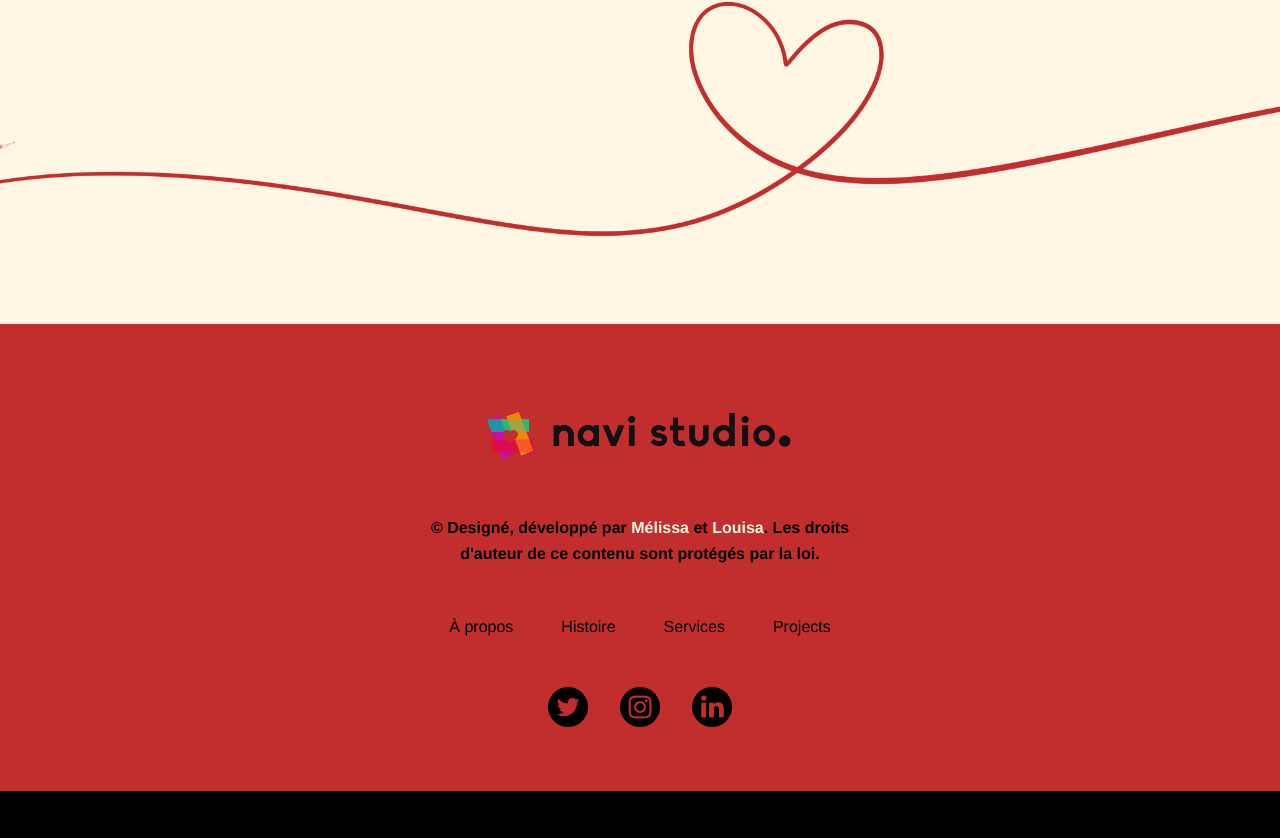
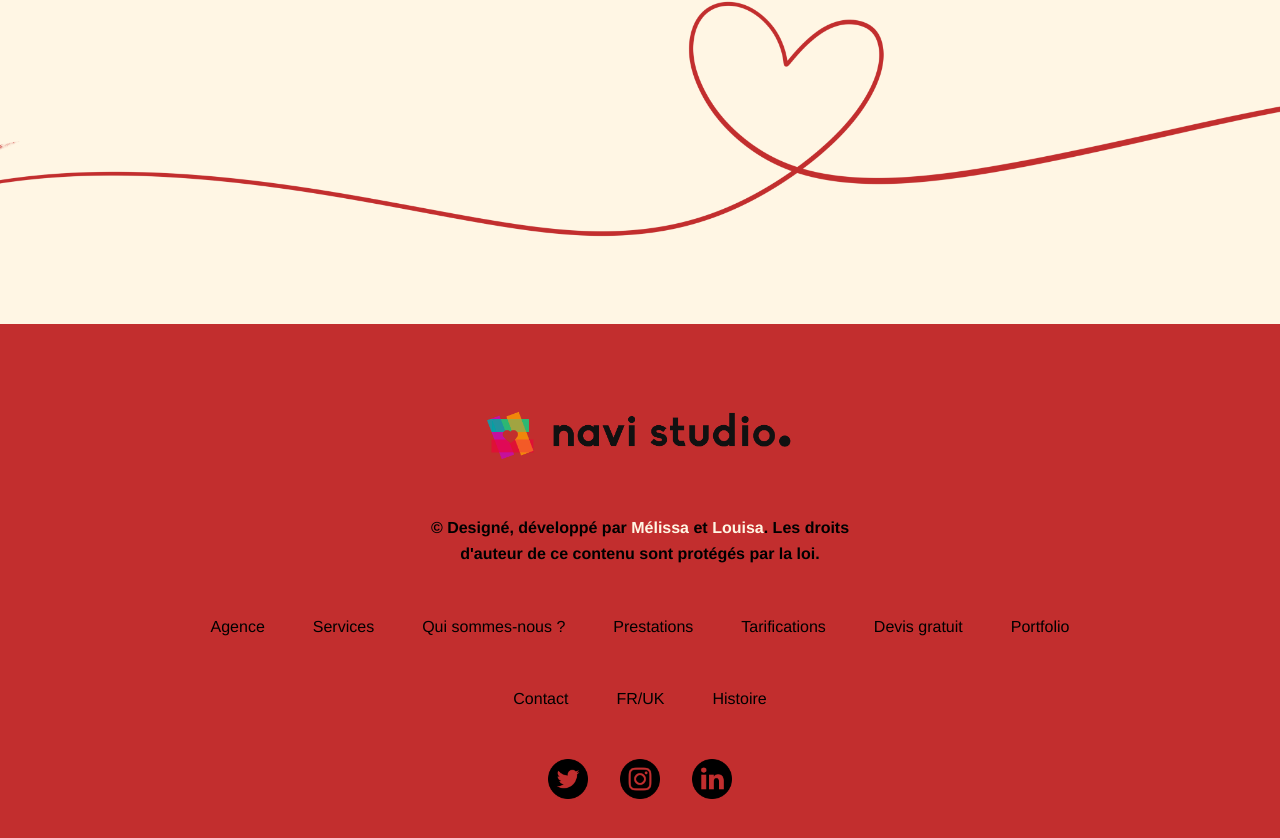
Before and after one commit to franzhopp/v3q, a React (Vite) app: page /services in a window 1280 px wide. Shown: the part 3367-4205 px from the top of the page. Before the commit the page ends 4158 px from the top, so only its background shows below. Built offline with nearby package versions, Linux system fonts and the light colour scheme; a web font is replaced by a local one.

Commit message:
[ADD] change links footer

```diff
--- a/src/Components/Footer/footer.jsx
+++ b/src/Components/Footer/footer.jsx
@@ -25,37 +25,82 @@ const Footer = () => {
             <li>
               <a
                 id="about"
-                className="text-black transition hover:text-gray-700/75"
+                className="text-black transition hover:text-0C3E78"
                 href="/"
               >
-                À propos
+                Agence
               </a>
             </li>
-
             <li>
               <a
-                className="text-black transition hover:text-gray-700/75"
-                href="/"
-              >
-                Histoire
-              </a>
-            </li>
-
-            <li>
-              <a
-                className="text-black transition hover:text-gray-700/75"
+                className="text-black transition hover:text-0C3E78"
                 href="/"
               >
                 Services
               </a>
             </li>
-
             <li>
               <a
-                className="text-black transition hover:text-gray-700/75"
+                className="text-black transition hover:text-0C3E78"
                 href="/"
               >
-                Projects
+                Qui sommes-nous ?
+              </a>
+            </li>
+            <li>
+              <a
+                className="text-black transition hover:text-0C3E78"
+                href="/"
+              >
+                Prestations
+              </a>
+            </li>
+            <li>
+              <a
+                className="text-black transition hover:text-0C3E78"
+                href="/"
+              >
+                Tarifications
+              </a>
+            </li>
+            <li>
+              <a
+                className="text-black transition hover:text-0C3E78"
+                href="/"
+              >
+                Devis gratuit
+              </a>
+            </li>
+            <li>
+              <a
+                className="text-black transition hover:text-0C3E78"
+                href="/"
+              >
+                Portfolio
+              </a>
+            </li>
+            <li>
+              <a
+                className="text-black transition hover:text-0C3E78"
+                href="/"
+              >
+                Contact
+              </a>
+            </li>
+            <li>
+              <a
+                className="text-black transition hover:text-0C3E78"
+                href="/"
+              >
+                FR/UK
+              </a>
+            </li>
+            <li>
+              <a
+                className="text-black transition hover:text-0C3E78"
+                href="/"
+              >
+                Histoire
               </a>
             </li>
           </ul>
@@ -98,6 +143,18 @@ const Footer = () => {
                 </a>
               </a>
             </li>
+            {/* <li>
+              <a href="">
+                <a href="" className="">
+                  {" "}
+                  <img
+                    src={LogoLinkedin}
+                    alt="icône linkedin"
+                    className="flex-shrink-0 h-10 w-10"
+                  />
+                </a>
+              </a>
+            </li> */}
           </ul>
         </div>
       </footer>
--- a/src/Components/UI/Button/button-devis.jsx
+++ b/src/Components/UI/Button/button-devis.jsx
@@ -9,7 +9,7 @@ const ButtonDevis = () => {
           href="about"
           className="inline-flex items-center gap-2 rounded-full border-black border-4 bg-FFF6E4 px-8 py-3 text-black"
         >
-          <span className="text-3xl mr-3 font-semibold">Devis Gratuit </span>
+          <span className="text-3xl mr-3 font-semibold">Devis gratuit </span>
           <svg
             width="44"
             height="38"
```
